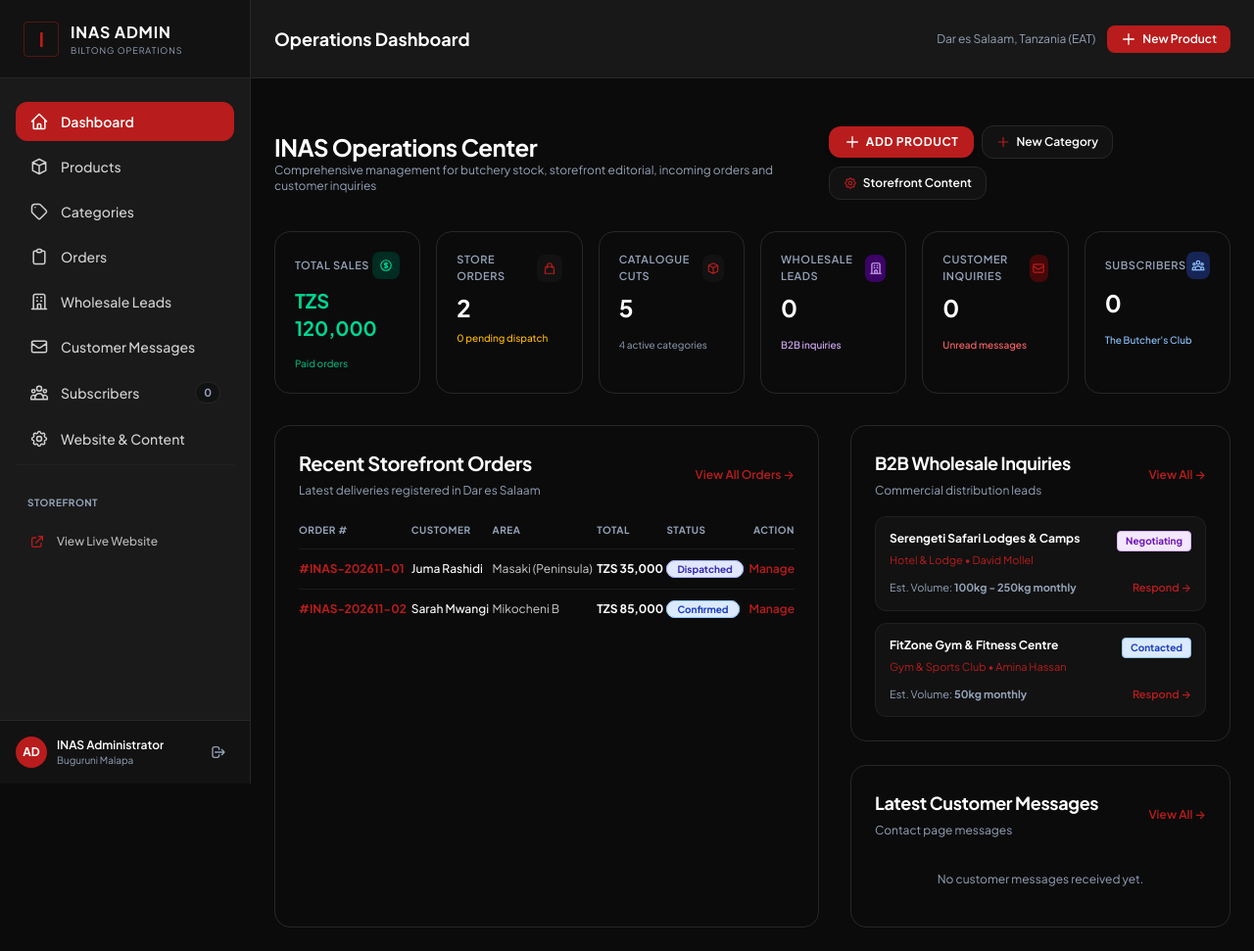
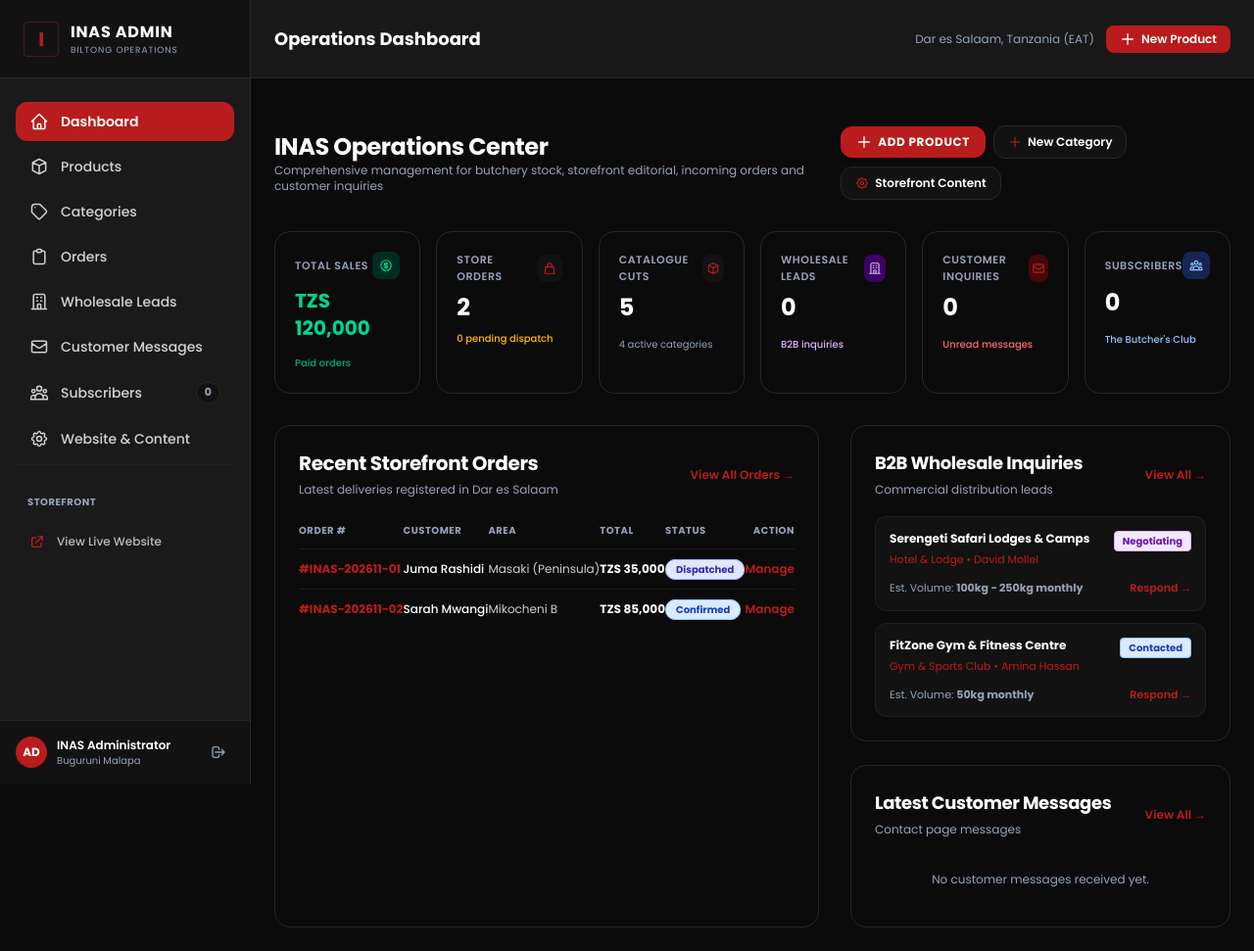
Before and after one commit to stewart767/biltong, a Laravel app: page /admin in a window 1280 px wide. Shown: the whole page at 98% size. Run offline with Laravel 12, Linux system fonts and the light colour scheme; a user stored in the database is signed in; data comes from the database, SQL or seed files in the repository; data that the repository does not hold is empty; style sheets or scripts are compiled from the project's sources.

Commit message:
switch unified system font to Poppins across storefront and admin

```diff
--- a/resources/css/app.css
+++ b/resources/css/app.css
@@ -1,8 +1,8 @@
 @import 'tailwindcss';
 
 @theme {
-    --font-serif: 'Plus Jakarta Sans', -apple-system, BlinkMacSystemFont, 'Segoe UI', Roboto, sans-serif;
-    --font-sans: 'Plus Jakarta Sans', -apple-system, BlinkMacSystemFont, 'Segoe UI', Roboto, sans-serif;
+    --font-serif: "Poppins", sans-serif;
+    --font-sans: "Poppins", sans-serif;
 
     /* Red, Black, and White Color Palette matching the user's reference */
     --color-brand-red: #b91c1c;
--- a/resources/views/layouts/admin.blade.php
+++ b/resources/views/layouts/admin.blade.php
@@ -9,7 +9,7 @@
 
     <link rel="preconnect" href="https://fonts.googleapis.com">
     <link rel="preconnect" href="https://fonts.gstatic.com" crossorigin>
-    <link href="https://fonts.googleapis.com/css2?family=Plus+Jakarta+Sans:wght@300;400;500;600;700&display=swap" rel="stylesheet">
+    <link href="https://fonts.googleapis.com/css2?family=Poppins:wght@300;400;500;600;700;800&display=swap" rel="stylesheet">
 
     @vite(['resources/css/app.css', 'resources/js/app.js'])
     @stack('styles')
--- a/resources/views/layouts/app.blade.php
+++ b/resources/views/layouts/app.blade.php
@@ -15,10 +15,10 @@
     <meta property="og:description" content="Handcrafted premium beef biltong from Buguruni Malapa, Dar es Salaam. 100% pasture-grazed Tanzanian beef, high protein gourmet snack.">
     <meta property="og:image" content="{{ asset('images/hero-biltong.jpg') }}">
 
-    <!-- Google Fonts: Plus Jakarta Sans (Unified System Font) -->
+    <!-- Google Fonts: Poppins (Unified System Font) -->
     <link rel="preconnect" href="https://fonts.googleapis.com">
     <link rel="preconnect" href="https://fonts.gstatic.com" crossorigin>
-    <link href="https://fonts.googleapis.com/css2?family=Plus+Jakarta+Sans:wght@300;400;500;600;700;800;900&display=swap" rel="stylesheet">
+    <link href="https://fonts.googleapis.com/css2?family=Poppins:wght@300;400;500;600;700;800;900&display=swap" rel="stylesheet">
 
     @vite(['resources/css/app.css', 'resources/js/app.js'])
     @stack('styles')
```
Also changed, not shown: 3 other files.
